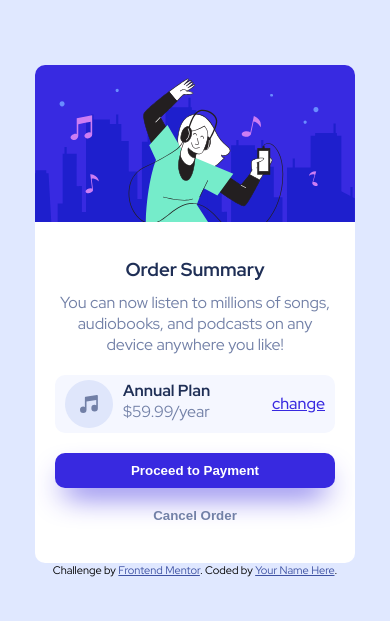
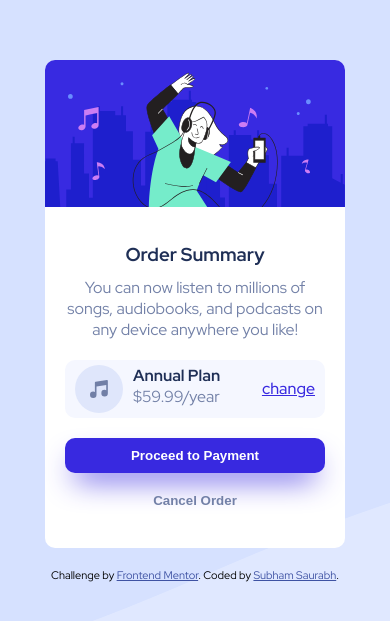
Before and after one commit to saurabhsubham113/order, a plain HTML site: page index.html in a window 390 px wide. Shown: the part 101-722 px from the top of the page. Drawn offline with Linux system fonts and the light colour scheme.

Commit message:
mobile responsive

```diff
--- a/index.html
+++ b/index.html
@@ -59,9 +59,9 @@
 
     <div class="attribution">
       Challenge by
-      <a href="https://www.frontendmentor.io?ref=challenge" target="_blank"
+      <a href="https://www.frontendmentor.io/challenges/order-summary-component-QlPmajDUj" target="_blank"
         >Frontend Mentor</a
-      >. Coded by <a href="#">Your Name Here</a>.
+      >. Coded by <a href="https://www.linkedin.com/in/subham-saurabh/" target="_blank">Subham Saurabh</a>.
     </div>
   </body>
 </html>
--- a/styles/style.scss
+++ b/styles/style.scss
@@ -30,11 +30,15 @@ body {
   justify-content: center;
   align-items: center;
   min-height: 100vh;
+
+  background: url(../images/pattern-background-desktop.svg);
+  background-repeat: no-repeat;
+  background-position: top;
   background-color: $pale-blue;
 }
 
 .card {
-  width: 32rem;
+  max-width: 34rem;
   background-color: #fff;
   border-radius: 1rem;
   overflow: hidden;
@@ -128,3 +132,24 @@ body {
     }
   }
 }
+.attribution {
+  margin-top: 2rem;
+  font-size: 11px;
+  text-align: center;
+}
+.attribution a {
+  color: hsl(228, 45%, 44%);
+}
+
+@media screen and (max-width: 767px) {
+  body {
+    background: url(../images/pattern-background-mobile.svg);
+    background-size: cover;
+    background-repeat: no-repeat;
+    background-position: top;
+    background-color: $pale-blue;
+  }
+  .card {
+    width: 30rem;
+  }
+}
```
Also changed, not shown: styles/style.css, 1 other file.
